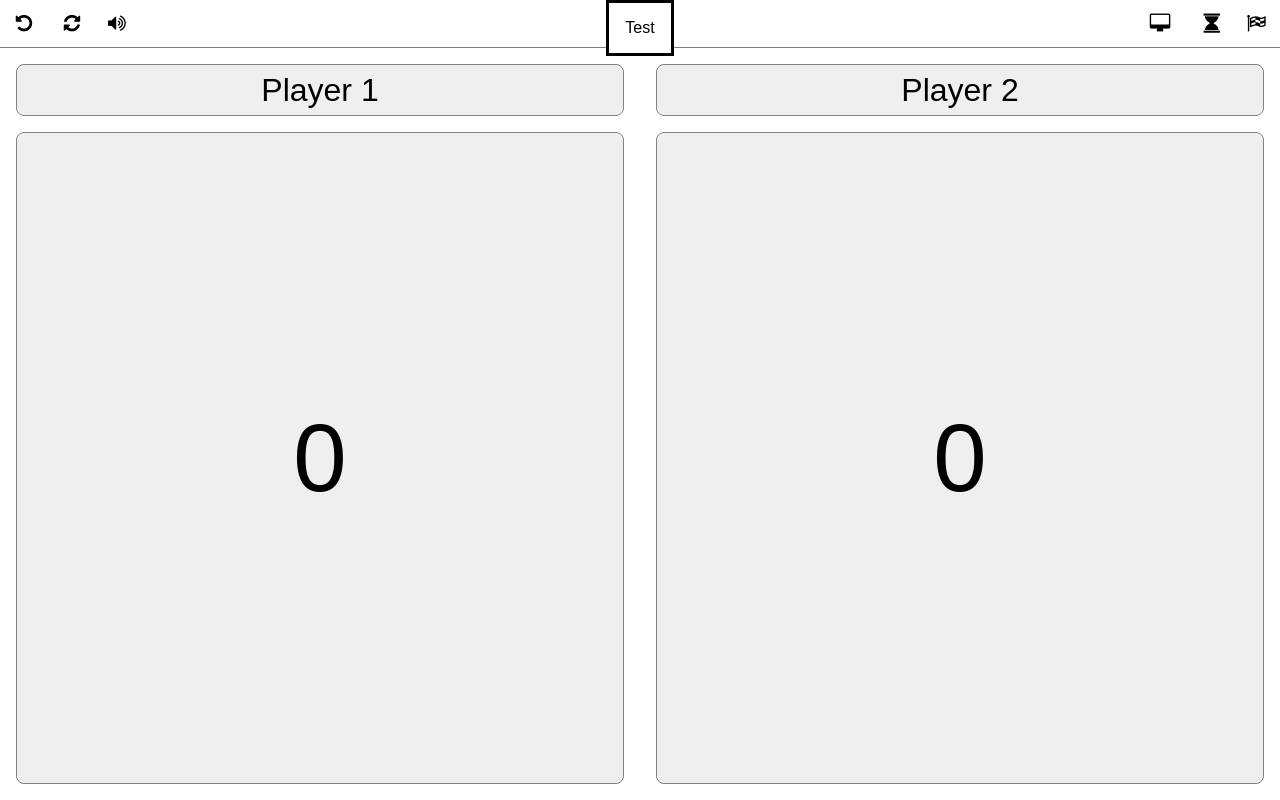
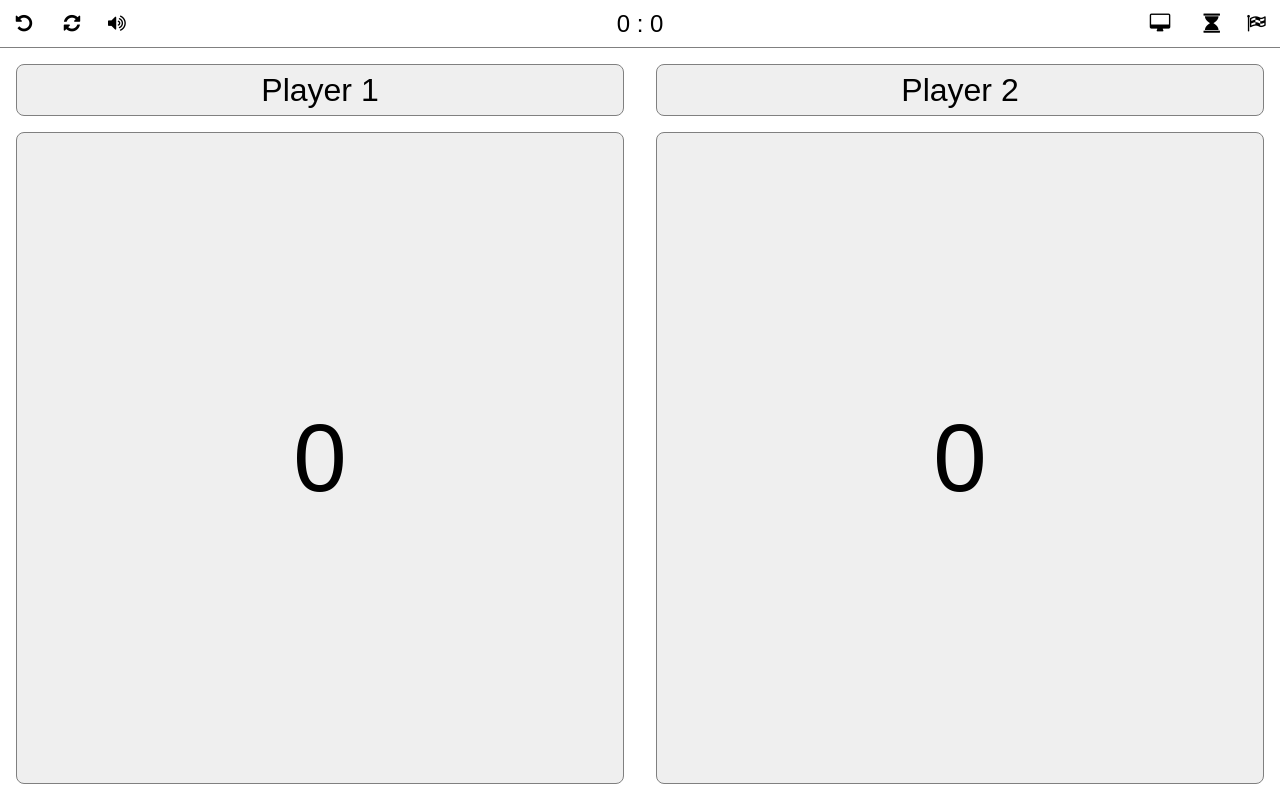
Before and after one commit to 3Nex/scoreboard, a plain HTML site: page index.html in a window 1280 px wide. Drawn offline with nearby package versions, Linux system fonts and the light colour scheme.

Commit message:
<dialog> removed

```diff
--- a/index.html
+++ b/index.html
@@ -92,10 +92,6 @@
 				</button>
 			</div>
 		</div>
-
-		<dialog open>
-			Test
-		</dialog>
 	</div>
 
 	<script>
```
